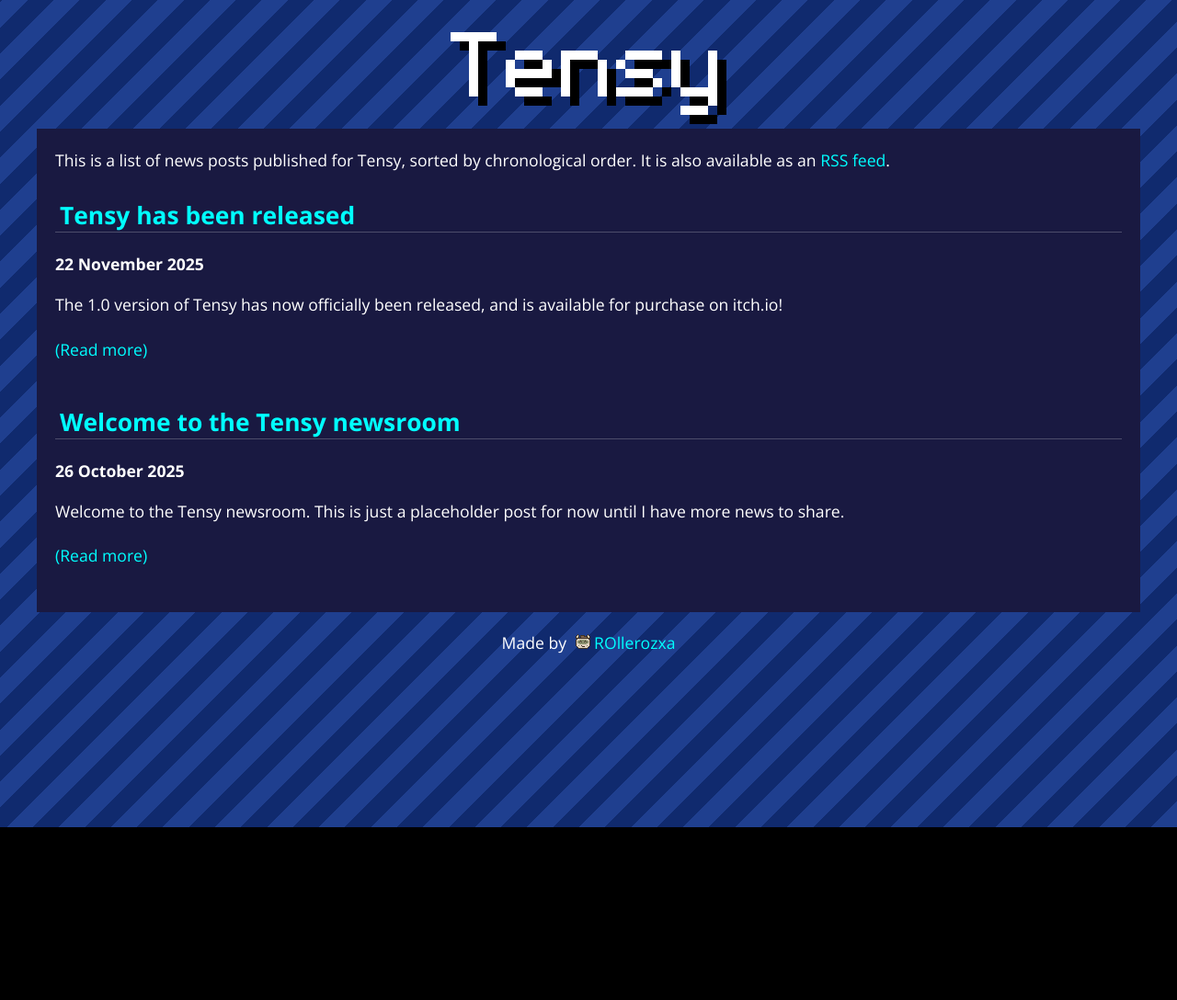
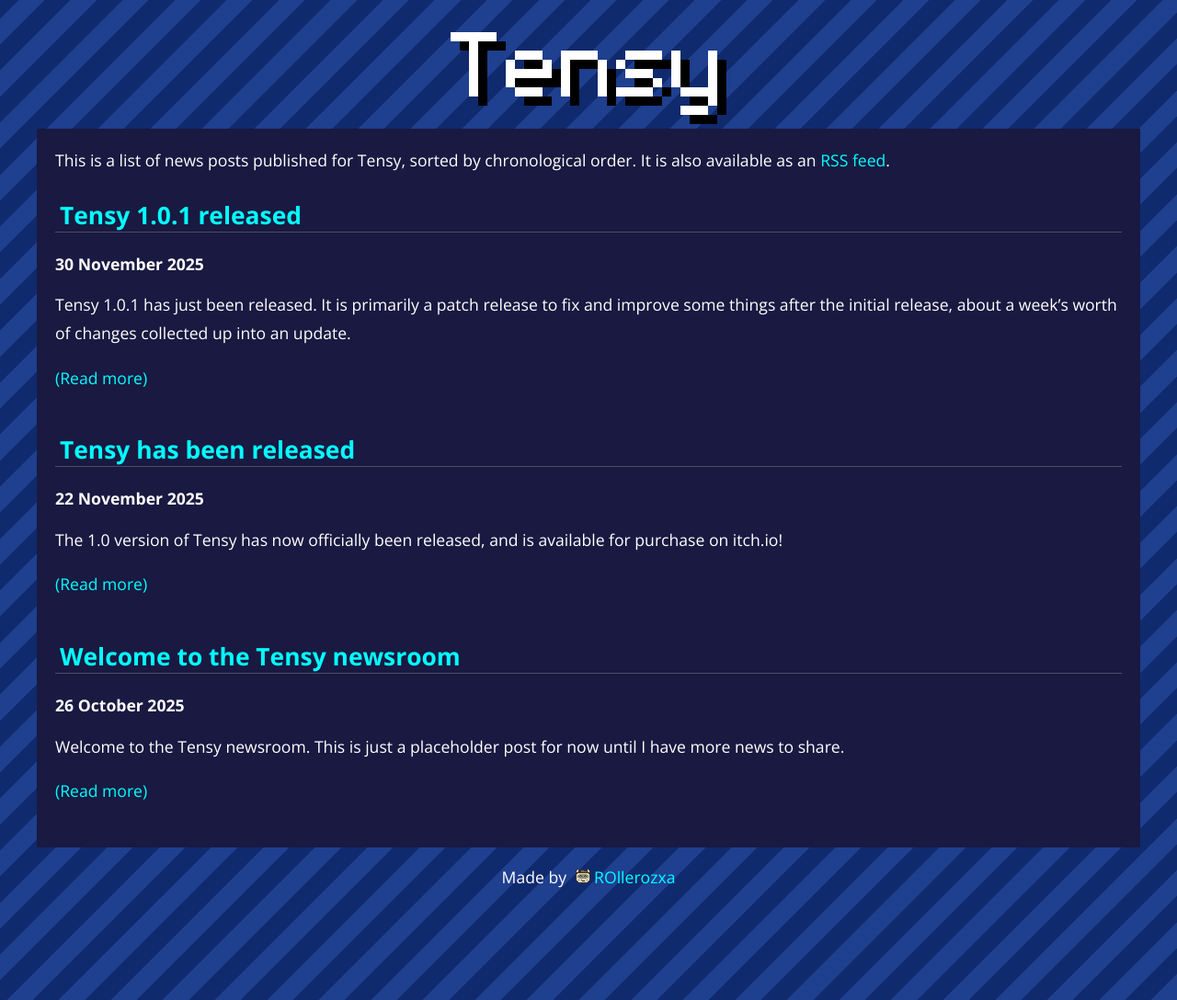
Before and after one commit to rollerozxa/tensy.voxelmanip.se, a Jekyll site: the page built from news/index.html, in a window 1280 px wide. Shown: the whole page at 92% size. Built offline with Jekyll 4.4.1, drawn with Linux system fonts in a browser that asks for light colours; the list of posts is cut into pages by our own code; before the commit the page ends 900 px from its top, so only the background shows below that.

Commit message:
Add news post for Tensy 1.0.1 release

```diff
--- /dev/null
+++ b/_includes/itch-button.html
@@ -0,0 +1,3 @@
+<a href="https://rollerozxa.itch.io/tensy">
+	<img alt="Get it on itch.io" src="/assets/itch.svg" width="240">
+</a>
--- /dev/null
+++ b/_posts/2025-11-30-tensy-1.0.1-released.md
@@ -0,0 +1,25 @@
+---
+title: Tensy 1.0.1 released
+---
+
+Tensy 1.0.1 has just been released. It is primarily a patch release to fix and improve some things after the initial release, about a week's worth of changes collected up into an update.
+
+<!--more-->
+
+You can find the new version for download on itch.io now:
+
+{% include itch-button.html %}
+
+In addition to this Tensy should hopefully be appearing on F-Droid soon, giving you a convenient (as well as free) way of installing Tensy on Android. It's only fair, considering the game is GPLv3 licensed and suitable for inclusion in F-Droid's main repository.
+
+## Changelog
+
+- 32-bit Windows build should now work on Windows XP
+- Fix shuffle amount not being unlimited in the leisure game mode
+- Rework music playback system (music will now actually stop if muted)
+- Add a little secret in the about screen
+- New method of activating a certain easter egg for devices without keyboards
+- Preparations for F-Droid release
+- More minor bug fixes and improvements
+
+And probably more stuff I forgot... You can view the full commit history [here](https://github.com/rollerozxa/tensy/commits/1.0.1).
```
Also changed, not shown: _posts/2025-11-22-tensy-has-been-released.md (+1 -3 lines), .github/workflows/build.yml.
